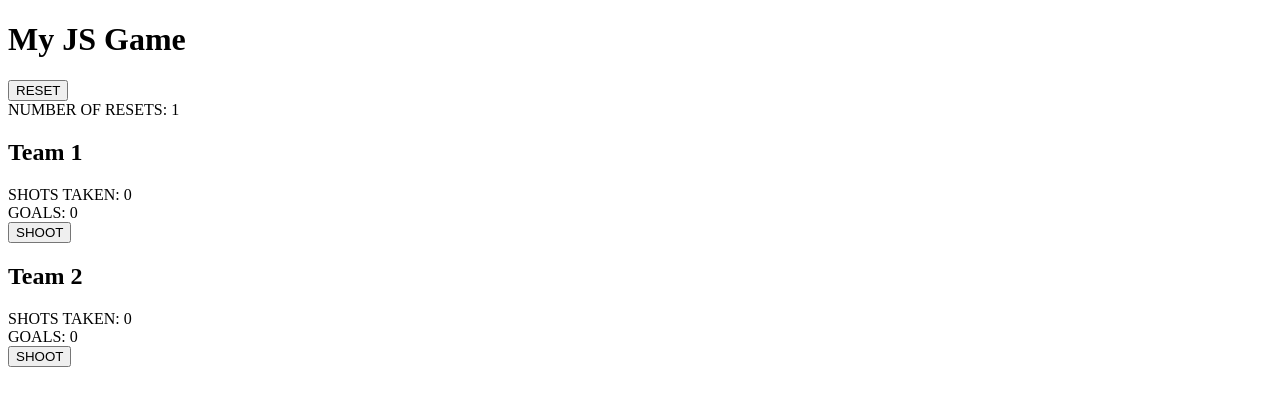
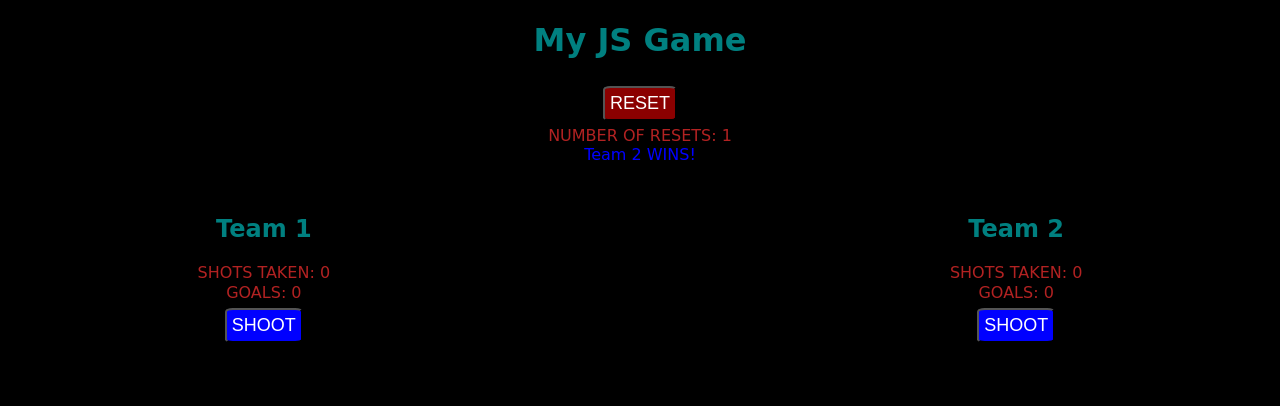
Before and after one commit to Ashleigh1383/js_sports_game, a plain HTML site: page index.html in a window 1280 px wide. Both pictures are taken after a click on the button "RESET". Drawn offline with Linux system fonts and the light colour scheme.

Commit message:
added javascript, css, and sound

```diff
--- a/assets/css/style.css
+++ b/assets/css/style.css
@@ -1,15 +1,72 @@
 .hide {
-    display: none;
+    display: block;
 }
-.left {
-    float: left;
-}
+ .left {
+     margin-left: 15%;
+     float: left;
+     text-align: center;
+ }
 .right {
+    margin-right: 15%;
     float: right;
+    text-align: center;
 }
 .clear {
     clear: both;
-}
+ }
 #reset-container, h1 {
     text-align: center;
+    color: firebrick;
 }
+
+.goals {
+    color: firebrick;
+    line-height: 20px;
+
+}
+body {
+    background-color: black;
+    font-family: cursive;
+}
+
+#reset-button {
+    margin: 5px;
+    padding: 5px;
+    border-radius: 10%;
+    font-size: 18px;
+    background-color: darkred;
+    color: white;
+}
+h1 {
+    text-align: center;
+    color: teal;
+}
+
+#teamone-shoot-button {
+    margin: 5px;
+    padding: 5px;
+    border-radius: 10%;
+    font-size: 18px;
+    background-color: blue;
+    color: white;
+}
+
+#teamtwo-shoot-button {
+    margin: 5px;
+    padding: 5px;
+    border-radius: 10%;
+    font-size: 18px;
+    background-color: blue;
+    color: white;
+}
+
+h2 {
+    color: teal;
+}
+.winner-box {
+    position: relative;
+    float: none;
+    align-items: center;
+    color: blue;
+    height: 50px;
+}
--- a/assets/javascript/game.js
+++ b/assets/javascript/game.js
@@ -2,8 +2,10 @@
 let teamone_numshots = document.querySelector("#teamone-numshots");
 let teamone_shoot_button = document.querySelector("#teamone-shoot-button");
 let teamone_numgoals = document.querySelector("#teamone-numgoals");
+let mySound = document.querySelector("#sound");
 
 teamone_shoot_button.addEventListener("click", function()  {
+    mySound.play();
 
     console.log ("+ button clicked")
 
@@ -13,14 +15,15 @@ teamone_shoot_button.addEventListener("click", function()  {
     teamone_numshots.innerHTML = shots_taken1;
 
 
-    let teamone_goals = teamone_numgoals
 
-    console.log(shots_taken1 = Math.random())
-    shots_taken1 = Math.random();
-    if(shots_taken1 > .5) {
-     teamone_goals = parseInt(teamone_numgoals.innerHTML) + 1;
+
+    let randnum = Math.random();
+    console.log(randnum)
+    if(randnum > .5) {
+     let newGoals = parseInt(teamone_numgoals.innerHTML) + 1;
+        teamone_numgoals.innerHTML = newGoals
+
    }
-     teamone_numgoals.innerHTML = teamone_goals;
 
 })
 
@@ -28,8 +31,10 @@ teamone_shoot_button.addEventListener("click", function()  {
 
 let teamtwo_numshots = document.querySelector("#teamtwo-numshots");
 let teamtwo_shoot_button = document.querySelector("#teamtwo-shoot-button");
+let teamtwo_numgoals = document.querySelector("#teamtwo-numgoals");
 
 teamtwo_shoot_button.addEventListener("click", function()  {
+    mySound.play();
 
     console.log ("+ button clicked")
 
@@ -38,20 +43,44 @@ teamtwo_shoot_button.addEventListener("click", function()  {
 
     teamtwo_numshots.innerHTML = shots_taken2;
 
+    let randnum = Math.random();
+    console.log(randnum)
+    if(randnum > .5) {
+     let newGoals = parseInt(teamtwo_numgoals.innerHTML) + 1;
+        teamtwo_numgoals.innerHTML = newGoals
+
+   }
 
 })
 
 let reset_button = document.querySelector("#reset-button");
 let num_resets = document.querySelector("#num-resets");
+let gameWinner = document.querySelector(".winner-box");
 
 reset_button.addEventListener("click", function()  {
+    mySound.play();
+
 
     console.log ("+ button clicked")
 
 
     let reset_count = parseInt(num_resets.innerHTML) +1;
 
+
+    console.log(teamone_numgoals.innerText > teamtwo_numgoals.innerText)
+    if(teamone_numgoals.innerText > teamtwo_numgoals.innerText) {
+        gameWinner.innerText = "Team 1 WINS!"
+    }
+    else {
+        gameWinner.innerText ="Team 2 WINS!"
+    }
+
     num_resets.innerHTML = reset_count;
     teamone_numshots.innerHTML = 0;
     teamtwo_numshots.innerHTML = 0;
+    teamone_numgoals.innerHTML = 0;
+    teamtwo_numgoals.innerHTML = 0;
+
+
+
 })
--- a/index.html
+++ b/index.html
@@ -4,14 +4,22 @@
     <meta charset="UTF-8">
     <meta name="viewport" content="width=device-width, initial-scale=1.0">
     <title>JS Game Challenge</title>
-    <link rel="css" href="./assets/css/style.css">
+    <link rel="stylesheet" href="assets/css/style.css">
 </head>
 <body>
+
+
+    <audio id="sound">
+        <source src="button-sound.wav"/>
+    </audio>
     <div>
         <h1>My JS Game</h1>
         <div id="reset-container">
             <button id="reset-button">RESET</button><br>
             NUMBER OF RESETS: <span id="num-resets">0</span>
+
+        <div class="winner-box"></div>
+
         </div>
         <div class="clear"></div>
         <div class="left">
@@ -40,6 +48,7 @@
         </div>
         <div class="clear"></div>
     </div>
+
     <script src="./assets/javascript/game.js"></script>
 </body>
 </html>
```
Also changed, not shown: 2 other files.
